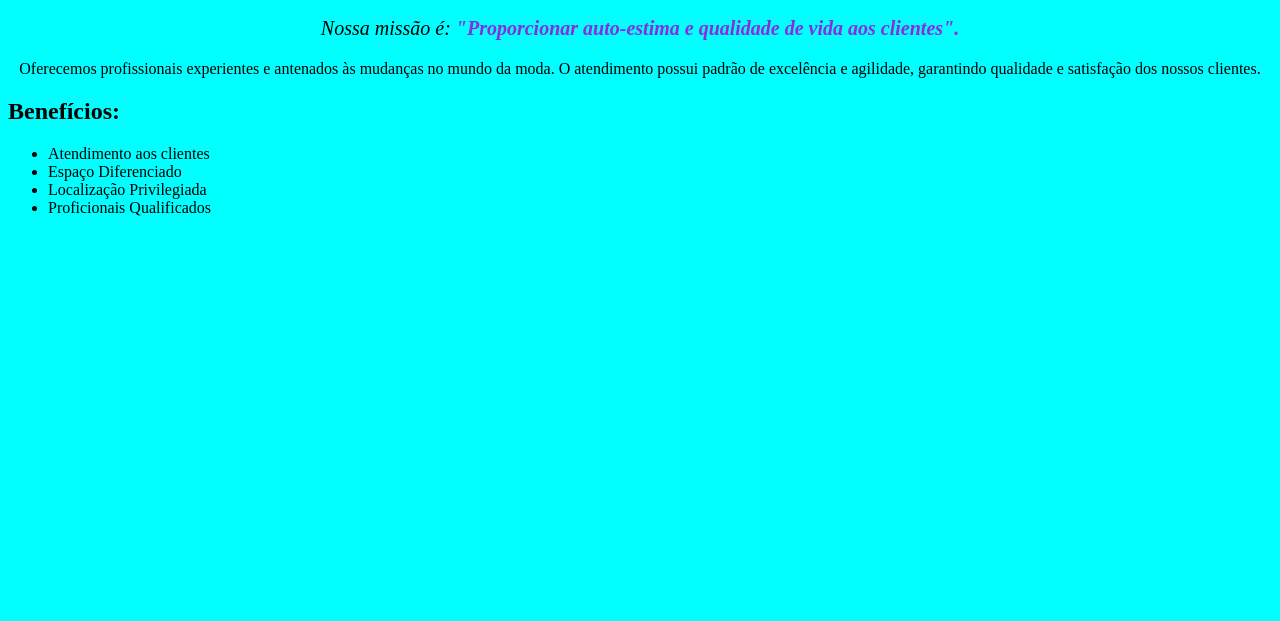
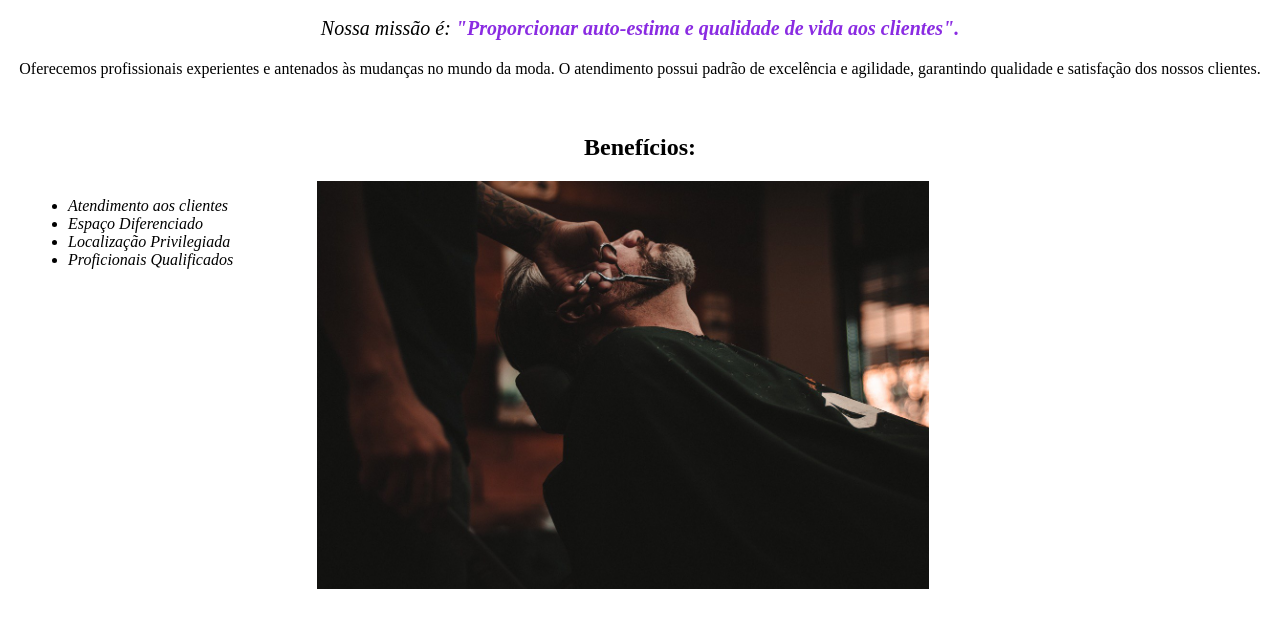
Before and after one commit to SrBolota/primeiro-repoitorio, a plain HTML site: page index.html in a window 1280 px wide. Shown: the part 605-1226 px from the top of the page. Before the commit the page ends 838 px from the top, so only its background shows below. Drawn offline with Linux system fonts and the light colour scheme.

Commit message:
Aula 6 31/10 1

```diff
--- a/estilos.css
+++ b/estilos.css
@@ -1,9 +1,14 @@
 * body {
-    background-color: aqua;
+
 }
 
 img {
     width: 100%;
+}
+
+.pricipal {
+    background: #CCCC;
+    padding: 30px;
 }
 
 h1 {
@@ -21,3 +26,27 @@ em strong {
 #missao {
     font-size: 20px;
 }
+
+.beneficios {
+    background: white;
+    padding: 20px;
+}
+
+h2 {
+    text-align: center;
+}
+
+ul {
+    display: inline-block;
+    vertical-align: top;
+    width: 20%;
+}
+
+.itens {
+    font-style: italic;
+}
+
+
+.imagembeneficios {
+    width: 50%;
+}
--- a/index.html
+++ b/index.html
@@ -1,5 +1,6 @@
 <!DOCTYPE html>
 <html lang="pt-br">
+
     <head>
         <meta charset="UTF-8">
         <meta name="viewport" content="width=device-width, initial-scale=1.0">
@@ -11,12 +12,13 @@
 
     <body>
 
-        <img src="img/banner.jpg" alt="">
+        <img src="img/banner.jpg" alt="Imagem da Barbearia">
 
         <div class="pringipal" >
+
             <h1>Sobre a Barbearia Alura</h1>
 
-        <p> Localizada no coração da cidade a <strong>Barbearia Alura</strong> traz para o mercado o que há de melhor para o seu cabelo e barba.
+         <p> Localizada no coração da cidade a <strong>Barbearia Alura</strong> traz para o mercado o que há de melhor para o seu cabelo e barba.
             Fundada em 2019, a Barbearia Alura já é destaque na cidade e conquista novos clientes a cada dia. </p>
 
             <p  id="missao"  > <em>Nossa missão é: <strong>"Proporcionar auto-estima e qualidade de vida aos clientes". </strong></em> </p>
@@ -38,6 +40,9 @@
             </ul>
 
 
+            <img src="img/beneficios.jpg" alt="" class="imagembeneficios">
+
+
 
 
         </div>
```
Also changed, not shown: img/beneficios.jpg (added).
